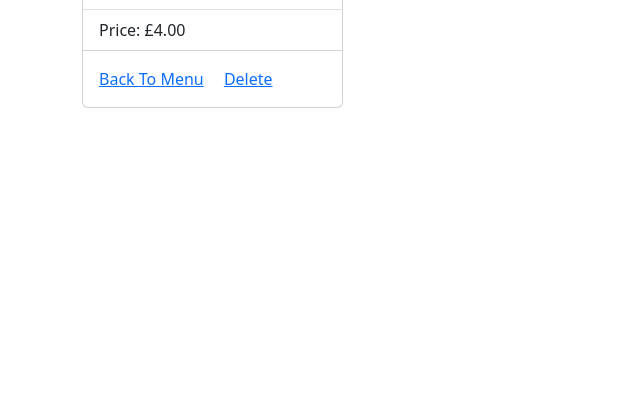
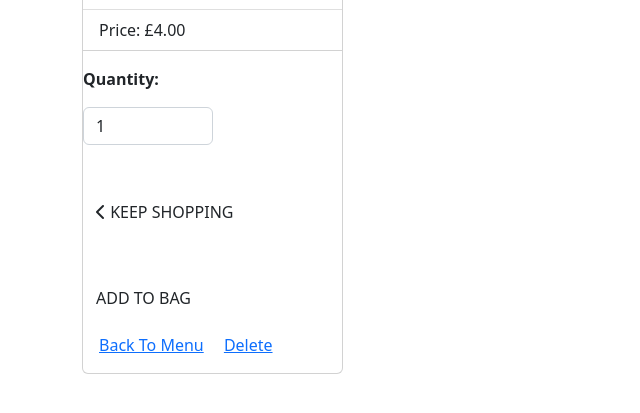
Before and after one commit to mjjstockman/ecomm, a Django app: page /menu/3/ in a window 1280 px wide. Shown: the part 234-647 px from the top of the page, without its empty margins (0-640 px from the left). Run offline with Django 3.2, Linux system fonts and the light colour scheme; data comes from the database, SQL or seed files in the repository; parts of the project's set-up code (start-up, migrations or seed data) failed here and were passed over; some libraries are stand-ins or nearby versions.

Commit message:
Add form in menu/detail to add to cart

```diff
--- a/menu/templates/menu/detail.html
+++ b/menu/templates/menu/detail.html
@@ -15,7 +15,7 @@
                     <img src="{{ product.image.url }}" class="card-img-top" alt="{{ product.name }}">
                 </a>
                 {% endif %}
-                <div class=" card-body">
+                <div class="card-body">
                     <h5 class="card-title">Description:</h5>
                     <p class="card-text">{{ product.description }}</p>
                 </div>
@@ -23,6 +23,32 @@
                     <li class="list-group-item">Category: {{ product.category }}</li>
                     <li class="list-group-item">Price: £{{ product.price }}</li>
                 </ul>
+                <form class="form" action="" method="POST">
+                    {% csrf_token %}
+                    <div class="form-row">
+                        <div class="col-12">
+                            <p class="mt-3"><strong>Quantity:</strong></p>
+                            <div class="form-group w-50">
+                                <div class="input-group">
+                                    <input class="form-control qty_input" type="number" name="quantity" value="1"
+                                        min="1" max="99" data-item_id="{{ product.id }}" id="id_qty_{{ product.id }}">
+                                </div>
+                            </div>
+                        </div>
+
+                        <div class="col-12">
+                            <a href="{% url 'products' %}" class="btn btn-outline-black rounded-0 mt-5">
+                                <span class="icon">
+                                    <i class="fas fa-chevron-left"></i>
+                                </span>
+                                <span class="text-uppercase">Keep Shopping</span>
+                            </a>
+                            <input type="submit" class="btn btn-black rounded-0 text-uppercase mt-5" value="Add to Bag">
+                        </div>
+                        <input type="hidden" name="redirect_url" value="{{ request.path }}">
+                    </div>
+                </form>
+
                 <div class="card-body">
                     <a href="{% url 'menu_all' %}" class="card-link">Back To Menu</a>
                     <a href="{% url 'delete_product' product.id %}" class="card-link">Delete</a>
```
